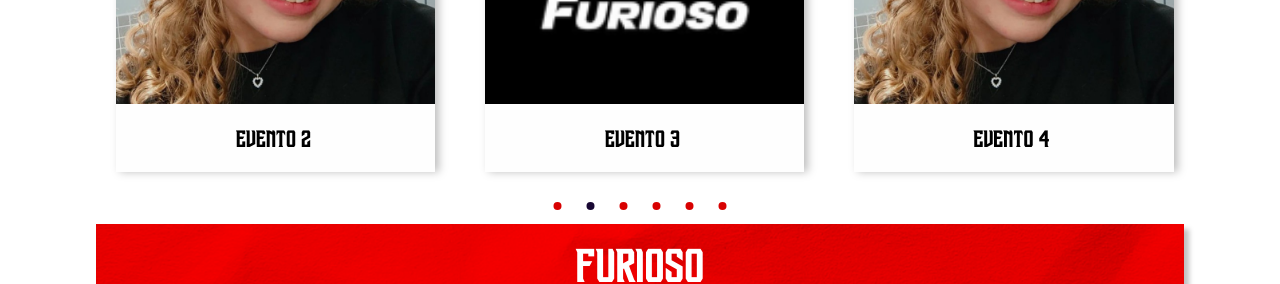
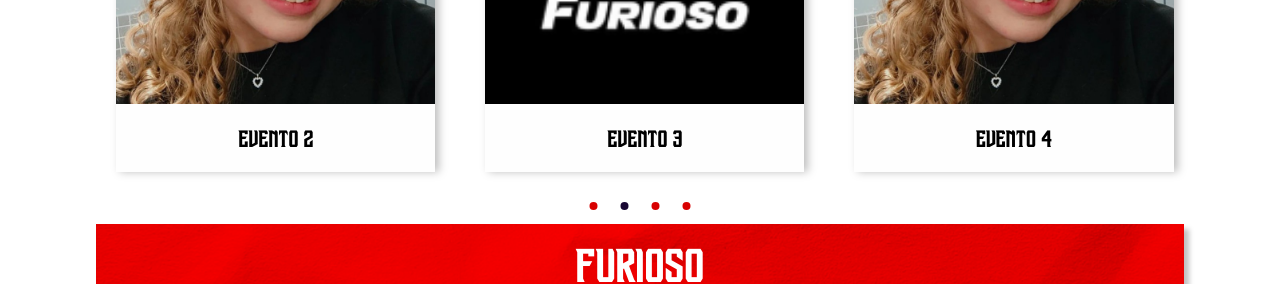
Before and after one commit to EquipeTantera/Landing_Page_Tantera, a React (Vite) app in the folder src/frontend/: page / in a window 1280 px wide. Shown: the part 1700-1984 px from the top of the page. Built offline with nearby package versions, Linux system fonts and the light colour scheme.

Commit message:
refactor: fixes the number of navigation balls

```diff
--- a/src/frontend/src/components/CarouselCard/index.jsx
+++ b/src/frontend/src/components/CarouselCard/index.jsx
@@ -5,10 +5,17 @@ import styles from './styles.module.scss';
 export default function CarouselCard({ cards, interval = 4000 }) {
   const [currentIndex, setCurrentIndex] = useState(0);
   const totalCards = cards.length;
+  const totalDots = totalCards - 2;
 
   useEffect(() => {
     const timer = setInterval(() => {
-      setCurrentIndex((prevIndex) => (prevIndex + 1) % totalCards);
+      setCurrentIndex((prevIndex) => {
+        if (prevIndex >= totalCards - 1) {
+          return 0;
+        } else {
+          return prevIndex + 1;
+        }
+      });
     }, interval);
 
     return () => clearInterval(timer);
@@ -26,6 +33,10 @@ export default function CarouselCard({ cards, interval = 4000 }) {
     return visibleCards;
   };
 
+  const handleDotClick = (dotIndex) => {
+    setCurrentIndex(dotIndex);
+  };
+
   return (
     <div className={styles.carousel}>
       <div className={styles.carousel__container}>
@@ -41,7 +52,7 @@ export default function CarouselCard({ cards, interval = 4000 }) {
         </div>
       </div>
       <div className={styles.carousel__dots}>
-        {cards.map((_, index) => (
+        {Array.from({ length: totalDots }).map((_, index) => (
           <svg
             xmlns="http://www.w3.org/2000/svg"
             width="31"
@@ -50,7 +61,7 @@ export default function CarouselCard({ cards, interval = 4000 }) {
             fill="none"
             className={styles.carousel__dot}
             key={index}
-            onClick={() => setCurrentIndex(index)}
+            onClick={() => handleDotClick(index)}
           >
             <circle
               cx="15.5"
--- a/src/frontend/src/components/CarouselCard/styles.module.scss
+++ b/src/frontend/src/components/CarouselCard/styles.module.scss
@@ -48,7 +48,6 @@
     font-family: v.$DriveCorps;
     font-size: 1.5rem;
     font-style: normal;
-    margin-right: 5px;
   }
 
   &__dots {
@@ -59,7 +58,6 @@
 
   &__dot {
     cursor: pointer;
-    margin: 0 1px;
   }
 
   &__dotCircle {
```
